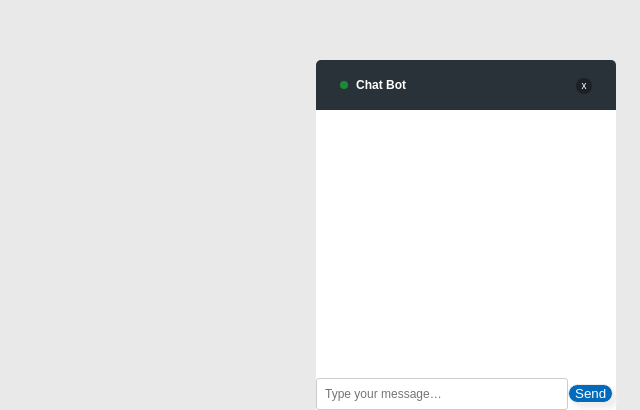
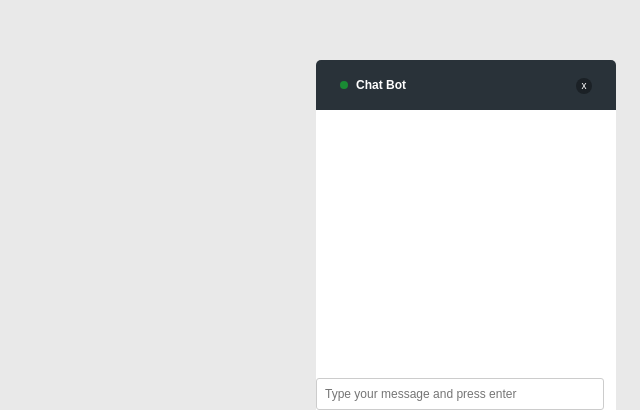
Before and after one commit to nbpro/chatBot-ng-app, an Angular app: page / in a window 1280 px wide. Shown: the part 390-800 px from the top of the page, without its empty margins (640-1280 px from the left). Built offline with nearby package versions, Linux system fonts and the light colour scheme; a web font is replaced by a local one.

Commit message:
removed send button

```diff
--- a/src/app/app.component.css
+++ b/src/app/app.component.css
@@ -103,7 +103,7 @@ p { margin: 0; }
 	border-radius: 3px;
 	padding: 8px;
 	outline: none;
-	width: 234px;
+	width: 90%;
 }
 
 .chat-message-counter {
--- a/src/app/app.component.html
+++ b/src/app/app.component.html
@@ -19,8 +19,8 @@
 
 
       <fieldset>
-        <input type="text" [(ngModel)]="inputValue"  (keyup.enter)="sendMessageToChatServer(msgInput.value)" placeholder="Type your message…" value="" autofocus #msgInput/>
-        <button type="button" class="submit-button" (click)="sendMessageToChatServer(msgInput.value)">Send</button>
+        <input type="text" [(ngModel)]="inputValue"  (keyup.enter)="sendMessageToChatServer(msgInput.value)" placeholder="Type your message and press enter" value="" autofocus #msgInput/>
+        <!-- <button type="button" class="submit-button" (click)="sendMessageToChatServer(msgInput.value)">Send</button> -->
         <!-- <input type="hidden"> -->
       </fieldset>
 
```
